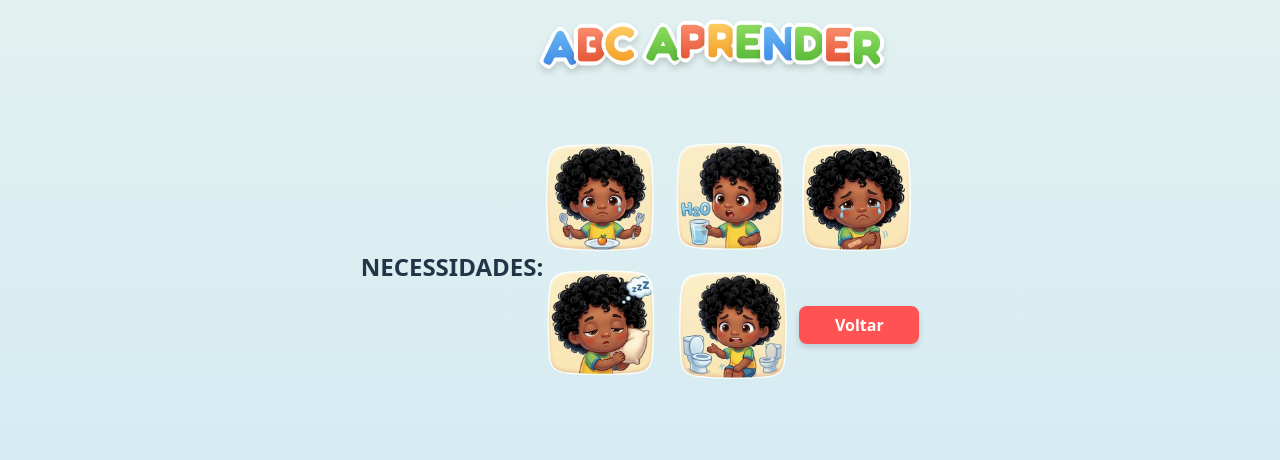
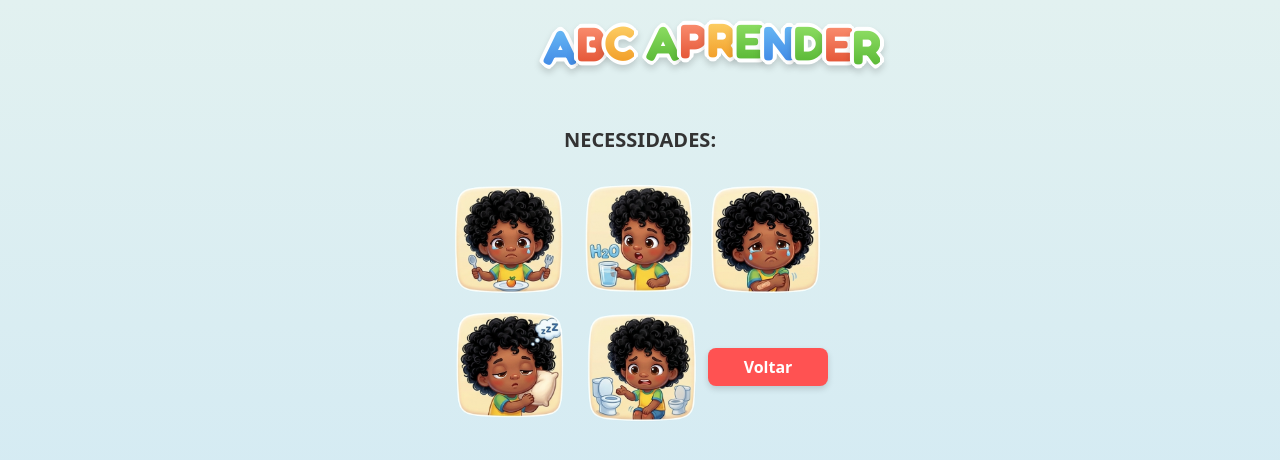
Before and after one commit to lucasscardoso/Front-End-Aplicacao-de-Comunicacao-Aumentativa-e-Alternativa-CAA, a React (Vite) app: page / in a window 1280 px wide. Both pictures are taken after a click on the button 484 px from the left and 206 px from the top of the page. Shown: the top 460 px of the page. Built offline with nearby package versions, Linux system fonts and the light colour scheme.

Commit message:
ajustado a classe submenu e seu css

```diff
--- a/src/components/SubMenu.tsx
+++ b/src/components/SubMenu.tsx
@@ -9,9 +9,11 @@ import "../css/submenu.css"
  export function SubMenu({CategoriaSelecionada,onSelecionarCategoria}: SubMenuProps){
     return(
         <div className="submenu-main">
+
+          <div>
+              <h2 className="submenu-title">{CategoriaSelecionada.toUpperCase()}: </h2>
+          </div>
             <main>
-            <h2 className="submenu-title">{CategoriaSelecionada.toUpperCase()}: </h2>
-
            <div className="submenu-grid">
           {subOpcoes[CategoriaSelecionada]?.map((opcao, index) => (
             <button
--- a/src/css/submenu.css
+++ b/src/css/submenu.css
@@ -18,6 +18,16 @@
   gap: 8px;
   justify-content: center;
   align-items: center;
+  margin-bottom: 12px;
+}
+
+.submenu-title {
+  width: 100%;
+  text-align: center;
+  font-size: 20px;
+  font-weight: bold;
+  color: #333;
+  margin-top: 0;
   margin-bottom: 12px;
 }
 
```
